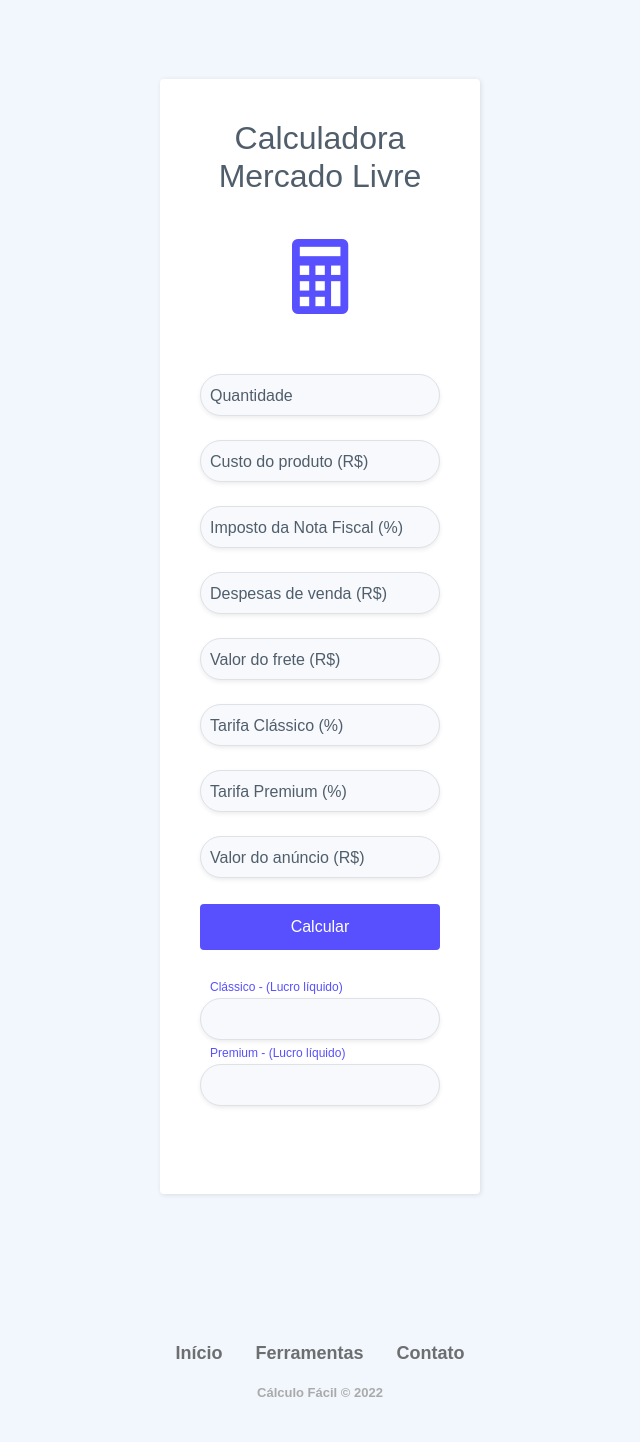
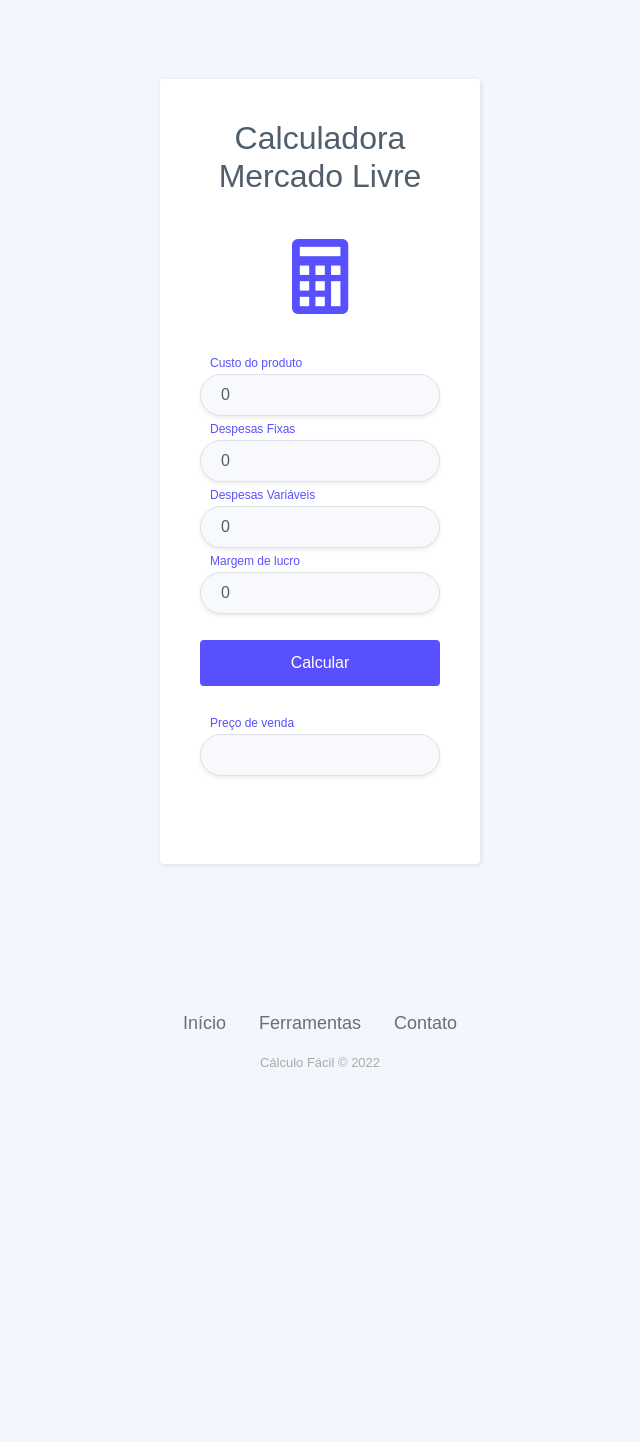
Before and after one commit to thaianramalho/FormularioHtmlProjeto, a PHP site: page /calculadora-ml.php in a window 1280 px wide. Shown: the part 73-1515 px from the top of the page, without its empty margins (320-960 px from the left). After the commit the page ends 1140 px from the top, so only its background shows below. Run offline with PHP 8.4, Linux system fonts and the light colour scheme; some web fonts are replaced.

Commit message:
nova calculadora

```diff
--- a/calculadora-ml.php
+++ b/calculadora-ml.php
@@ -2,54 +2,21 @@
 define('VALOR_LIMITE_TAXA', 79);
 define('TAXA_VALOR_INFERIOR', 5);
 define('TAXA_VALOR_SUPERIOR', 0);
-$quantidade = ($_SERVER['REQUEST_METHOD'] == 'POST') ? $_POST['quantidade'] : 0;
-$produto = ($_SERVER['REQUEST_METHOD'] == 'POST') ? $_POST['produto'] : 0;
-$notaFiscal = ($_SERVER['REQUEST_METHOD'] == 'POST') ? $_POST['notaFiscal'] : 0;
-$frete = ($_SERVER['REQUEST_METHOD'] == 'POST') ? $_POST['frete'] : 0;
-$despesas = ($_SERVER['REQUEST_METHOD'] == 'POST') ? $_POST['despesas'] : 0;
-$classico = ($_SERVER['REQUEST_METHOD'] == 'POST') ? $_POST['classico'] : 0;
-$premium = ($_SERVER['REQUEST_METHOD'] == 'POST') ? $_POST['premium'] : 0;
-$venda = ($_SERVER['REQUEST_METHOD'] == 'POST') ? $_POST['venda'] : 0;
-$custo = $quantidade * $produto;
-// variáveis criadas apenas para salvar os valores dos inputs e não resetar os valores dos inputs após clicar em submit
-$quantidadeR = ($_SERVER['REQUEST_METHOD'] == 'POST') ? $_POST['quantidade'] : "";
-$produtoR = ($_SERVER['REQUEST_METHOD'] == 'POST') ? $_POST['produto'] : "";
-$notaFiscalR = ($_SERVER['REQUEST_METHOD'] == 'POST') ? $_POST['notaFiscal'] : "";
-$freteR = ($_SERVER['REQUEST_METHOD'] == 'POST') ? $_POST['frete'] : "";
-$despesasR = ($_SERVER['REQUEST_METHOD'] == 'POST') ? $_POST['despesas'] : "";
-$classicoR = ($_SERVER['REQUEST_METHOD'] == 'POST') ? $_POST['classico'] : "";
-$premiumR = ($_SERVER['REQUEST_METHOD'] == 'POST') ? $_POST['premium'] : "";
-$vendaR = ($_SERVER['REQUEST_METHOD'] == 'POST') ? $_POST['venda'] : "";
 
-$calculoclassico = calculoAnuncioClassico($custo, porcentagem($notaFiscal,$venda), porcentagem($classico, $venda), $frete, $despesas, $venda);
-$totalclassico = number_format(($venda - $calculoclassico), 2);
+$despesasFixas = ($_SERVER['REQUEST_METHOD'] == 'POST') ? $_POST['despesasFixas'] : 0;
+$despesasVariaveis = ($_SERVER['REQUEST_METHOD'] == 'POST') ? $_POST['despesasVariaveis'] : 0;
+$margemLucro = ($_SERVER['REQUEST_METHOD'] == 'POST') ? $_POST['margemLucro'] : 0;
+$custo = ($_SERVER['REQUEST_METHOD'] == 'POST') ? $_POST['custo'] : 0;
 
-$calculopremium = calculoAnuncioPremium($custo , porcentagem($notaFiscal,$venda), porcentagem($premium, $venda), $frete, $despesas, $venda);
-$totalpremium = number_format(($venda - $calculopremium), 2);
+// fixar valores nos inputs
+$despesasFixasR = ($_SERVER['REQUEST_METHOD'] == 'POST') ? $_POST['despesasFixas'] : 0;
+$despesasVariaveisR = ($_SERVER['REQUEST_METHOD'] == 'POST') ? $_POST['despesasVariaveis'] : 0;
+$margemLucroR = ($_SERVER['REQUEST_METHOD'] == 'POST') ? $_POST['margemLucro'] : 0;
+$custoR = ($_SERVER['REQUEST_METHOD'] == 'POST') ? $_POST['custo'] : 0;
 
-// função de porcentagem (usada na nota fiscal)
-function porcentagem($porcentagem, $venda){
-    return ($porcentagem / 100) * $venda;
-}
+$custoTotal = 100 / (100 - ($despesasFixas + $despesasVariaveis + $margemLucro));
+$precoVenda = number_format($custo * $custoTotal, 2);
 
-// função que valida o limite do valor da taxa do mercado livre (a partir de 79 reais ele para de cobrar 5 reais de taxa)
-function validaLimiteDeTaxa($valorDaVenda)
-{
-    if ($valorDaVenda < VALOR_LIMITE_TAXA) {
-        return TAXA_VALOR_INFERIOR;
-    }
-    return TAXA_VALOR_SUPERIOR;
-}
-//calculando anuncio no plano clássico
-function calculoAnuncioClassico($custo, $notaFiscalPorcentagem, $classicoPorcentagem, $frete, $despesas, $venda)
-{
-    return $custo + $notaFiscalPorcentagem + $classicoPorcentagem + $frete + $despesas + validaLimiteDeTaxa($venda);
-}
-//calculando anuncio no plano premium
-function calculoAnuncioPremium($custo, $notaFiscalPorcentagem, $premiumPorcentagem, $frete, $despesas, $venda)
-{
-    return $custo + $notaFiscalPorcentagem + $premiumPorcentagem + $frete + $despesas + validaLimiteDeTaxa($venda);
-}
 ?>
 
 <!DOCTYPE html>
@@ -100,43 +67,28 @@ function calculoAnuncioPremium($custo, $notaFiscalPorcentagem, $premiumPorcentag
             <h2 class="text-center">Calculadora Mercado Livre</h2>
             <div class="illustration">
                 <i class="icon ion-ios-calculator" style="border-color: #5850fe;color: #5850fe;"></i></div>
-                <div class="mb-4 inputBox">
-                <input autocomplete="off" class="border rounded-pill shadow-sm form-control inputUser" type="number" name="quantidade" id="quantidade" min="0" value="<?php echo $quantidadeR ?>" required inputmode="numeric" style="border-color: #5850fe;--bs-primary: #5850fe;--bs-primary-rgb: 88,80,254;" min="1">
-                <label for="quantidade" class="labelInput">Quantidade</label></div>
             <div class="mb-4 inputBox">
-                <input autocomplete="off" class="border rounded-pill shadow-sm form-control inputUser" type="number" pattern="[0-9]+([,\.][0-9]+)?" step="any" value="<?php echo $produtoR ?>" name="produto" id="produto" min="0" required inputmode="numeric" style="border-color: #5850fe;--bs-primary: #5850fe;--bs-primary-rgb: 88,80,254;" min="1">
-                <label for="produto" class="labelInput">Custo do produto (R$)</label></div>
+                <input autocomplete="off" class="border rounded-pill shadow-sm form-control inputUser" type="number" pattern="[0-9]+([,\.][0-9]+)?" step="any" value="<?php echo $custoR ?>" name="custo" id="custo" min="0" required inputmode="numeric" style="border-color: #5850fe;--bs-primary: #5850fe;--bs-primary-rgb: 88,80,254;" min="1">
+                <label for="custo" class="labelInput">Custo do produto</label></div>
             <div class="mb-4 inputBox">
-                <input autocomplete="off" class="border rounded-pill shadow-sm form-control inputUser" type="number" pattern="[0-9]+([,\.][0-9]+)?" step="any" value="<?php echo $notaFiscalR ?>" name="notaFiscal" id="notaFiscal" min="0" required inputmode="numeric" style="border-color: #5850fe;--bs-primary: #5850fe;--bs-primary-rgb: 88,80,254;">
-                <label for="notaFiscal" class="labelInput">Imposto da Nota Fiscal (%)</label></div>
+                <input autocomplete="off" class="border rounded-pill shadow-sm form-control inputUser" type="number" pattern="[0-9]+([,\.][0-9]+)?" step="any" value="<?php echo $despesasFixasR ?>" name="despesasFixas" id="despesasFixas" min="0" required inputmode="numeric" style="border-color: #5850fe;--bs-primary: #5850fe;--bs-primary-rgb: 88,80,254;">
+                <label for="despesas" class="labelInput">Despesas Fixas</label></div>
             <div class="mb-4 inputBox">
-                <input autocomplete="off" class="border rounded-pill shadow-sm form-control inputUser" type="number" pattern="[0-9]+([,\.][0-9]+)?" step="any" value="<?php echo $despesasR ?>" name="despesas" id="despesas" min="0" required inputmode="numeric" style="border-color: #5850fe;--bs-primary: #5850fe;--bs-primary-rgb: 88,80,254;">
-                <label for="despesas" class="labelInput">Despesas de venda (R$)</label></div>
+                <input autocomplete="off" class="border rounded-pill shadow-sm form-control inputUser" type="number" pattern="[0-9]+([,\.][0-9]+)?" step="any" value="<?php echo $despesasVariaveisR ?>" name="despesasVariaveis" id="despesasVariaveis" min="0" required inputmode="numeric" style="border-color: #5850fe;--bs-primary: #5850fe;--bs-primary-rgb: 88,80,254;">
+                <label for="despesas" class="labelInput">Despesas Variáveis</label></div>
             <div class="mb-4 inputBox">
-                <input autocomplete="off" class="border rounded-pill shadow-sm form-control inputUser" type="number" pattern="[0-9]+([,\.][0-9]+)?" step="any" value="<?php echo $freteR ?>" name="frete" id="frete" min="0" required inputmode="numeric" style="border-color: #5850fe;--bs-primary: #5850fe;--bs-primary-rgb: 88,80,254;">
-                <label for="frete" class="labelInput">Valor do frete (R$)</label></div>
-            <div class="mb-4 inputBox">
-                <input autocomplete="off" class="border rounded-pill shadow-sm form-control inputUser" type="number" pattern="[0-9]+([,\.][0-9]+)?" step="any" value="<?php echo $classicoR ?>" name="classico" id="classico" min="0" required inputmode="numeric" style="border-color: #5850fe;--bs-primary: #5850fe;--bs-primary-rgb: 88,80,254;">
-                <label for="classico" class="labelInput">Tarifa Clássico (%)</label></div>
-            <div class="mb-4 inputBox">
-                <input autocomplete="off" class="border rounded-pill shadow-sm form-control inputUser" type="number" pattern="[0-9]+([,\.][0-9]+)?" step="any" value="<?php echo $premiumR ?>" name="premium" id="premium" min="0" required inputmode="numeric" style="border-color: #5850fe;--bs-primary: #5850fe;--bs-primary-rgb: 88,80,254;">
-                <label for="premium" class="labelInput">Tarifa Premium (%)</label></div>
-            <div class="mb-4 inputBox">
-                <input autocomplete="off" class="border rounded-pill shadow-sm form-control inputUser" type="number" pattern="[0-9]+([,\.][0-9]+)?" step="any" value="<?php echo $vendaR ?>" name="venda" id="venda" min="0" required inputmode="numeric" style="border-color: #5850fe;--bs-primary: #5850fe;--bs-primary-rgb: 88,80,254;" min="1">
-                <label for="venda" class="labelInput">Valor do anúncio (R$)</label></div>
+                <input autocomplete="off" class="border rounded-pill shadow-sm form-control inputUser" type="number" pattern="[0-9]+([,\.][0-9]+)?" step="any" value="<?php echo $margemLucroR ?>" name="margemLucro" id="margemLucro" min="0" required inputmode="numeric" style="border-color: #5850fe;--bs-primary: #5850fe;--bs-primary-rgb: 88,80,254;" min="1">
+                <label for="margemLucro" class="labelInput">Margem de lucro</label></div>
             <div class="mb-4 inputBox">
                 <button class="btn btn-primary d-block w-100" type="submit" id="submit" style="background: #5850fe;">Calcular</button></div>
                 <!-- <button class="mb-5 btn btn-primary d-block w-100" type="reset" style="background: #5850fe;margin: 5px 0px 0px;">Limpar</button> --><br>
             <section id="resultado">
                 <div class="mb-5 inputBox">
                     <div class="inputUserResultado inputBox">
-                        <p class="smallTitle">Clássico - (Lucro líquido)</p>
+                        <p class="smallTitle">Preço de venda</p>
                         <input class="border rounded-pill shadow-sm form-control mb-4" readonly name="resultadoClassico" style="border-color: #5850fe;--bs-primary: #5850fe;--bs-primary-rgb: 88,80,254;">
-                        <b><label for="resultadoClassico" class="resultadoInput"><?php echo ($_SERVER['REQUEST_METHOD'] == 'POST') ? 'R$'.$totalclassico : "" ?></label></b></div>
+                        <b><label for="resultadoClassico" class="resultadoInput"><?php echo ($_SERVER['REQUEST_METHOD'] == 'POST') ? 'R$'.$precoVenda : "" ?></label></b></div>
                         <div class="inputUserResultado inputBox">
-                        <p class="smallTitle">Premium - (Lucro líquido)</p>
-                        <input class="mb-4 border rounded-pill shadow-sm form-control" readonly name="resultadoPremium" style="border-color: #5850fe;--bs-primary: #5850fe;--bs-primary-rgb: 88,80,254;">
-                        <b><label for="resultadoPremium" class="resultadoInput"><?php echo ($_SERVER['REQUEST_METHOD'] == 'POST') ? 'R$'.$totalpremium : "" ?></label><b></div>
                 </div>
             </section>
         </form>
```
